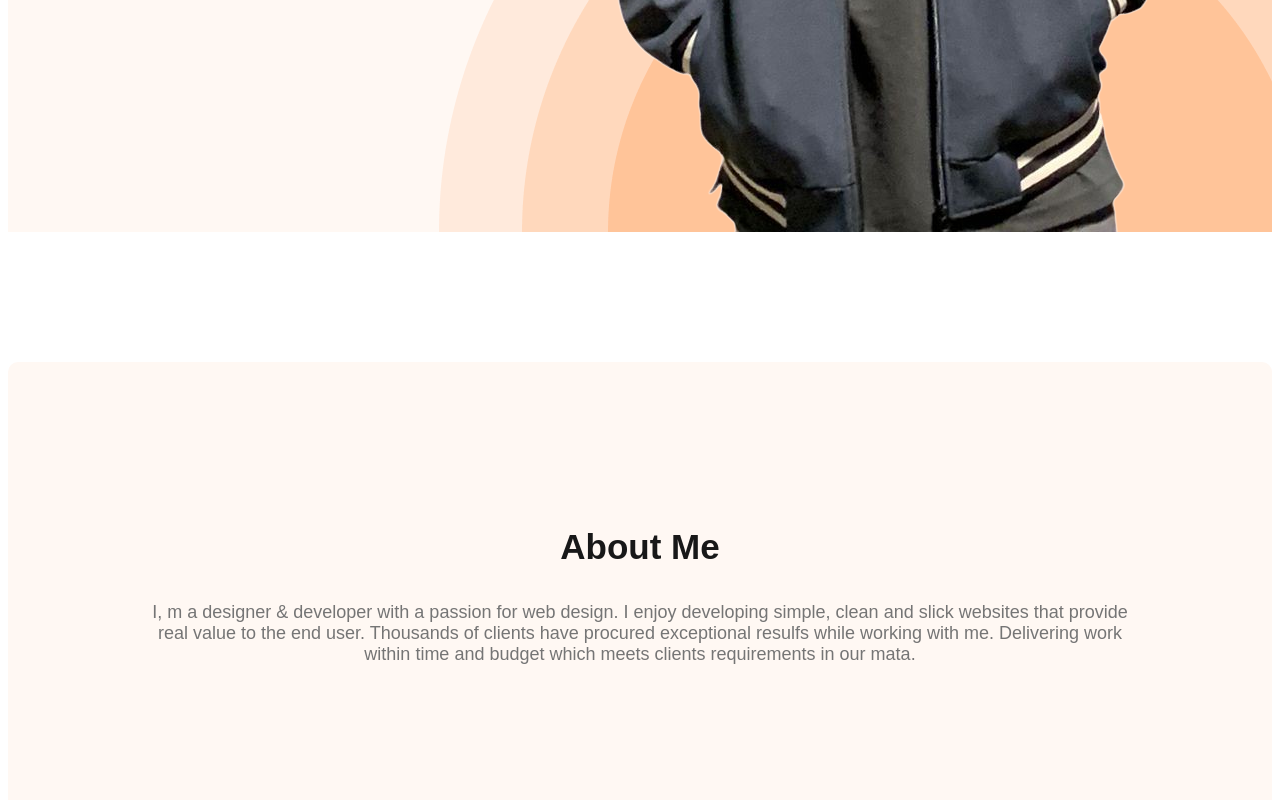
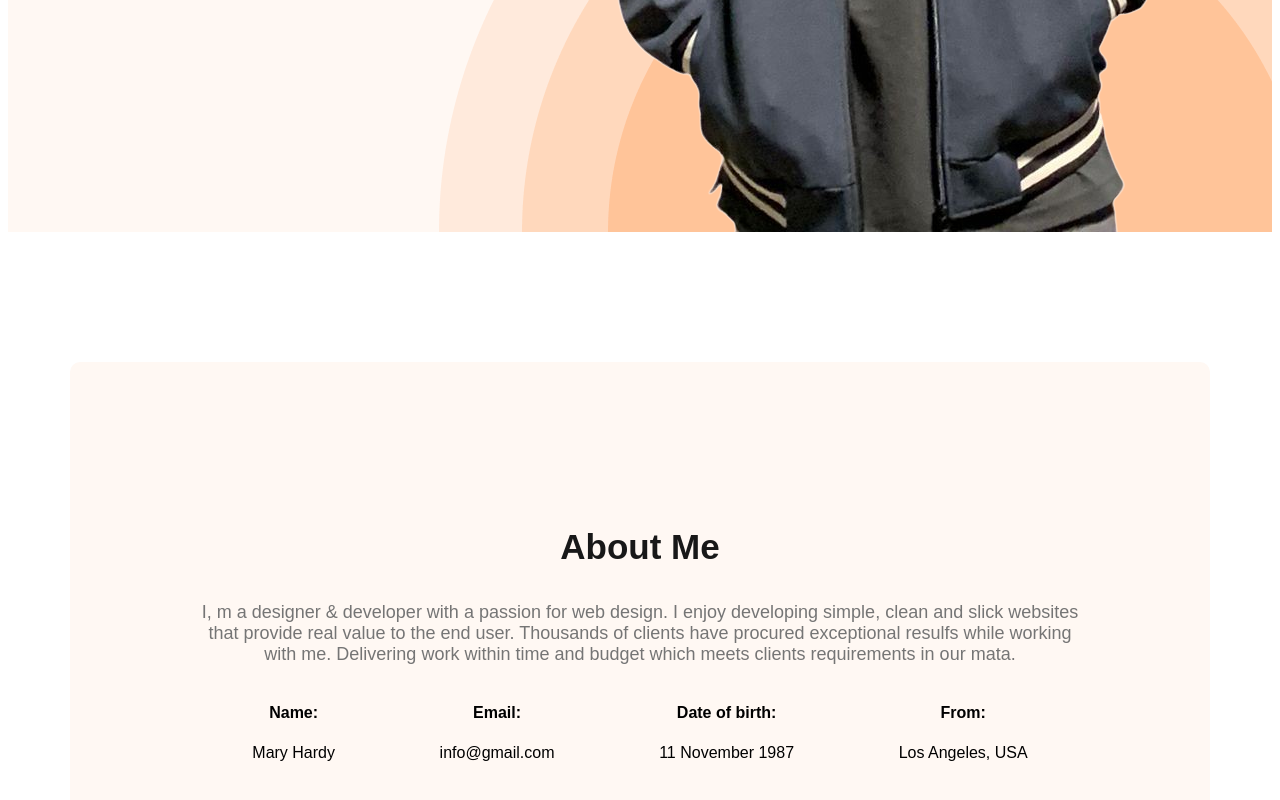
Before and after one commit to RHTuhin5R/webdeveloper-portfolio, a plain HTML site: page index.html in a window 1280 px wide. Shown: the part 991-1791 px from the top of the page. Drawn offline with Linux system fonts and the light colour scheme.

Commit message:
about info

```diff
--- a/index.html
+++ b/index.html
@@ -38,6 +38,28 @@
         <p class="section-description">
             I, m a designer & developer with a passion for web design. I enjoy developing simple, clean and slick websites that provide real value to the end user. Thousands of clients have procured exceptional resulfs while working with me. Delivering work within time and budget which meets clients requirements in our mata.
         </p>
+        <div class="about-info-container">
+            <div class="about-info">
+                <h4 class="info-title">Name:
+                </h4>
+                <p class="info-description">Mary Hardy </p>
+            </div>
+            <div class="about-info">
+                <h4 class="info-title">Email:
+                    </h4>
+                <p class="info-description">info@gmail.com</p>
+            </div>
+            <div class="about-info">
+                <h4 class="info-title">Date of birth:
+                    </h4>
+                <p class="info-description">11 November 1987</p>
+            </div>
+            <div class="about-info">
+                <h4 class="info-title">From:
+                    </h4>
+                <p class="info-description">Los Angeles, USA</p>
+            </div>
+        </div>
 
     </section>
   </main>
--- a/styles/portfolio.css
+++ b/styles/portfolio.css
@@ -99,7 +99,10 @@
 
   /* main section style */
 
-
+main{
+    max-width: 1140px;
+    margin: 0 auto;
+}
   /* About section styles */
   .about {
       padding: 130px;
@@ -107,3 +110,10 @@
       background: #FFF8F3;
       margin-top: 130px;
   }
+  .about-info-container{
+    display: flex ;
+    justify-content: space-around;
+  }
+  .about-info{
+    text-align: center;
+  }
```
